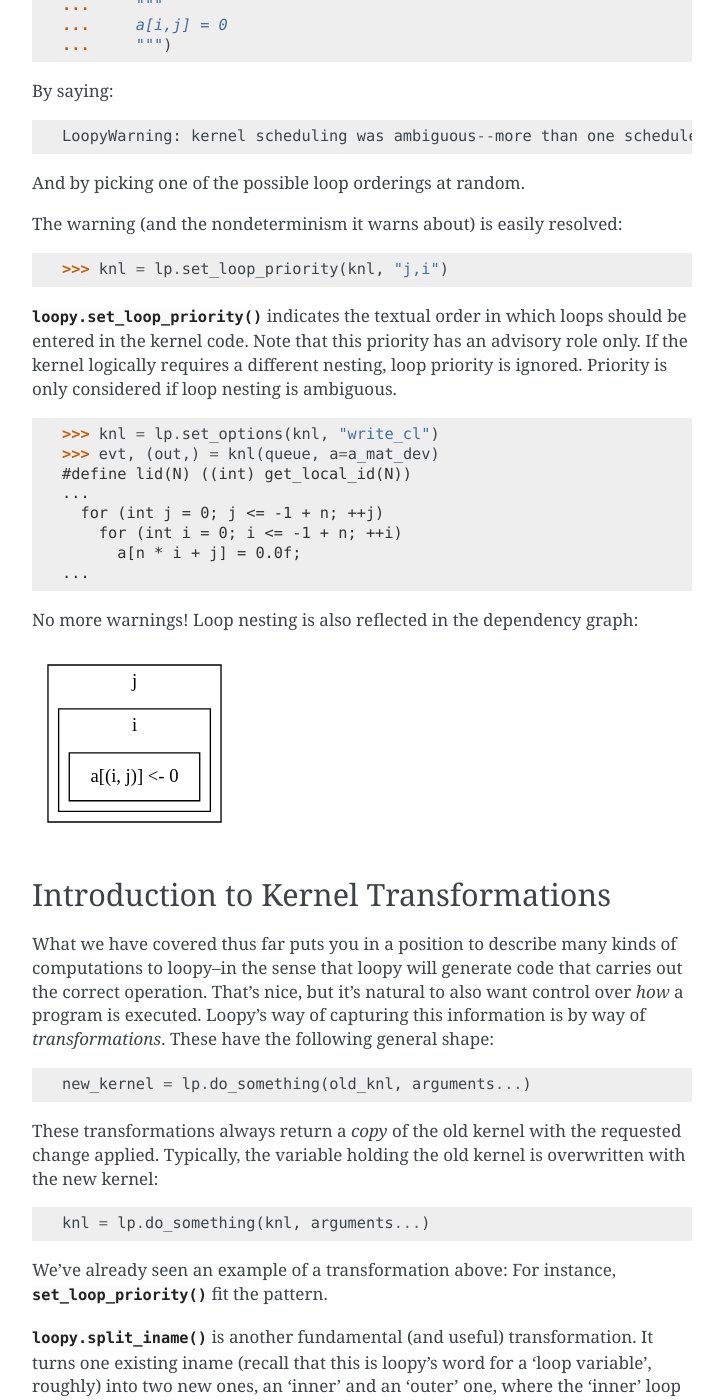
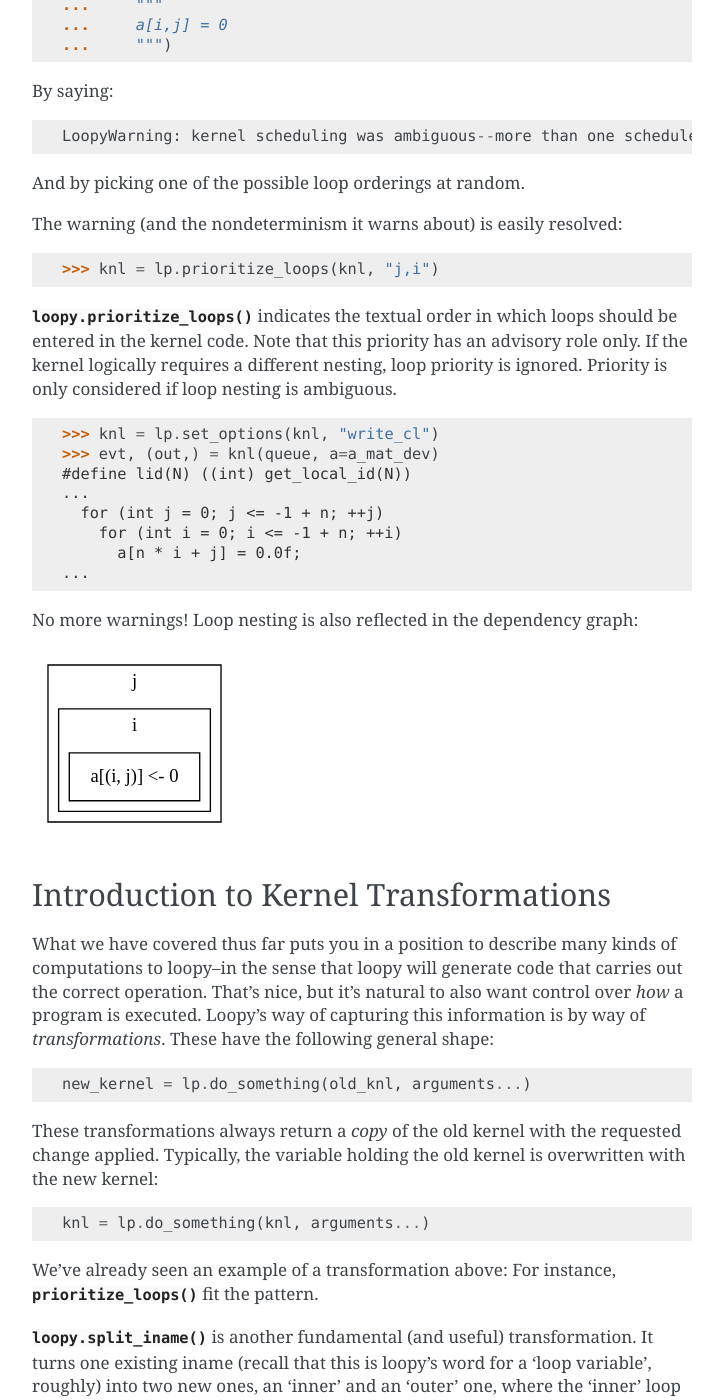
Before and after one commit to inducer/loopy, a Sphinx documentation site: the page built from doc/tutorial.rst, in a window 1280 px wide and 1400 px high, scrolled down 8653 px. Shown: the whole window, without its empty margins (388-1111 px from the left). Built offline with Sphinx 7.4.7, drawn with Linux system fonts in a browser that asks for light colours; some of the changed text lies outside the part shown.

Commit message:
Use prioritize_loops instead of set_loop_priority
in doc and tests.

```diff
--- a/doc/misc.rst
+++ b/doc/misc.rst
@@ -184,7 +184,7 @@ This list is always growing, but here are a few pointers:
 
 * Reorder loops
 
-  Use :func:`loopy.set_loop_priority`.
+  Use :func:`loopy.prioritize_loops`.
 
 * Precompute subexpressions:
 
@@ -196,7 +196,7 @@ This list is always growing, but here are a few pointers:
 * Tile:
 
   Use :func:`loopy.split_iname` to produce enough loops, then use
-  :func:`loopy.set_loop_priority` to set the ordering.
+  :func:`loopy.prioritize_loops` to set the ordering.
 
 * Fix constants
 
--- a/doc/tutorial.rst
+++ b/doc/tutorial.rst
@@ -360,7 +360,7 @@ Let us take a look at the generated code for the above kernel:
 .. doctest::
 
     >>> knl = lp.set_options(knl, "write_cl")
-    >>> knl = lp.set_loop_priority(knl, "i,j")
+    >>> knl = lp.prioritize_loops(knl, "i,j")
     >>> evt, (out,) = knl(queue, a=a_mat_dev)
     #define lid(N) ((int) get_local_id(N))
     #define gid(N) ((int) get_group_id(N))
@@ -402,7 +402,7 @@ with identical bounds, for the use of the transpose:
     ...     out[j,i] = a[i,j] {id=transpose}
     ...     out[ii,jj] = 2*out[ii,jj]  {dep=transpose}
     ...     """)
-    >>> knl = lp.set_loop_priority(knl, "i,j,ii,jj")
+    >>> knl = lp.prioritize_loops(knl, "i,j,ii,jj")
 
 :func:`loopy.duplicate_inames` can be used to achieve the same goal.
 Now the intended code is generated and our test passes.
@@ -459,9 +459,9 @@ The warning (and the nondeterminism it warns about) is easily resolved:
 
 .. doctest::
 
-    >>> knl = lp.set_loop_priority(knl, "j,i")
-
-:func:`loopy.set_loop_priority` indicates the textual order in which loops
+    >>> knl = lp.prioritize_loops(knl, "j,i")
+
+:func:`loopy.prioritize_loops` indicates the textual order in which loops
 should be entered in the kernel code.  Note that this priority has an
 advisory role only. If the kernel logically requires a different nesting,
 loop priority is ignored.  Priority is only considered if loop nesting is
@@ -507,7 +507,7 @@ is overwritten with the new kernel::
     knl = lp.do_something(knl, arguments...)
 
 We've already seen an example of a transformation above:
-For instance, :func:`set_loop_priority` fit the pattern.
+For instance, :func:`prioritize_loops` fit the pattern.
 
 :func:`loopy.split_iname` is another fundamental (and useful) transformation. It
 turns one existing iname (recall that this is loopy's word for a 'loop
@@ -526,7 +526,7 @@ Consider this example:
     ...     "{ [i]: 0<=i<n }",
     ...     "a[i] = 0", assumptions="n>=1")
     >>> knl = lp.split_iname(knl, "i", 16)
-    >>> knl = lp.set_loop_priority(knl, "i_outer,i_inner")
+    >>> knl = lp.prioritize_loops(knl, "i_outer,i_inner")
     >>> knl = lp.set_options(knl, "write_cl")
     >>> evt, (out,) = knl(queue, a=x_vec_dev)
     #define lid(N) ((int) get_local_id(N))
@@ -554,7 +554,7 @@ relation to loop nesting. For example, it's perfectly possible to request
 
 .. doctest::
 
-    >>> knl = lp.set_loop_priority(knl, "i_inner,i_outer")
+    >>> knl = lp.prioritize_loops(knl, "i_inner,i_outer")
     >>> evt, (out,) = knl(queue, a=x_vec_dev)
     #define lid(N) ((int) get_local_id(N))
     ...
@@ -568,7 +568,7 @@ Notice how loopy has automatically generated guard conditionals to make
 sure the bounds on the old iname are obeyed.
 
 The combination of :func:`loopy.split_iname` and
-:func:`loopy.set_loop_priority` is already good enough to implement what is
+:func:`loopy.prioritize_loops` is already good enough to implement what is
 commonly called 'loop tiling':
 
 .. doctest::
@@ -579,7 +579,7 @@ commonly called 'loop tiling':
     ...     assumptions="n mod 16 = 0 and n >= 1")
     >>> knl = lp.split_iname(knl, "i", 16)
     >>> knl = lp.split_iname(knl, "j", 16)
-    >>> knl = lp.set_loop_priority(knl, "i_outer,j_outer,i_inner")
+    >>> knl = lp.prioritize_loops(knl, "i_outer,j_outer,i_inner")
     >>> knl = lp.set_options(knl, "write_cl")
     >>> evt, (out,) = knl(queue, a=a_mat_dev)
     #define lid(N) ((int) get_local_id(N))
@@ -621,7 +621,7 @@ loop's tag to ``"unr"``:
     >>> orig_knl = knl
     >>> knl = lp.split_iname(knl, "i", 4)
     >>> knl = lp.tag_inames(knl, dict(i_inner="unr"))
-    >>> knl = lp.set_loop_priority(knl, "i_outer,i_inner")
+    >>> knl = lp.prioritize_loops(knl, "i_outer,i_inner")
     >>> knl = lp.set_options(knl, "write_cl")
     >>> evt, (out,) = knl(queue, a=x_vec_dev)
     #define lid(N) ((int) get_local_id(N))
@@ -743,7 +743,7 @@ assumption:
     >>> orig_knl = knl
     >>> knl = lp.split_iname(knl, "i", 4)
     >>> knl = lp.tag_inames(knl, dict(i_inner="unr"))
-    >>> knl = lp.set_loop_priority(knl, "i_outer,i_inner")
+    >>> knl = lp.prioritize_loops(knl, "i_outer,i_inner")
     >>> knl = lp.set_options(knl, "write_cl")
     >>> evt, (out,) = knl(queue, a=x_vec_dev)
     #define lid(N) ((int) get_local_id(N))
@@ -773,7 +773,7 @@ enabling some cost savings:
     >>> knl = orig_knl
     >>> knl = lp.split_iname(knl, "i", 4, slabs=(0, 1), inner_tag="unr")
     >>> knl = lp.set_options(knl, "write_cl")
-    >>> knl = lp.set_loop_priority(knl, "i_outer,i_inner")
+    >>> knl = lp.prioritize_loops(knl, "i_outer,i_inner")
     >>> evt, (out,) = knl(queue, a=x_vec_dev)
     #define lid(N) ((int) get_local_id(N))
     ...
```
Also changed, not shown: 11 other files.
